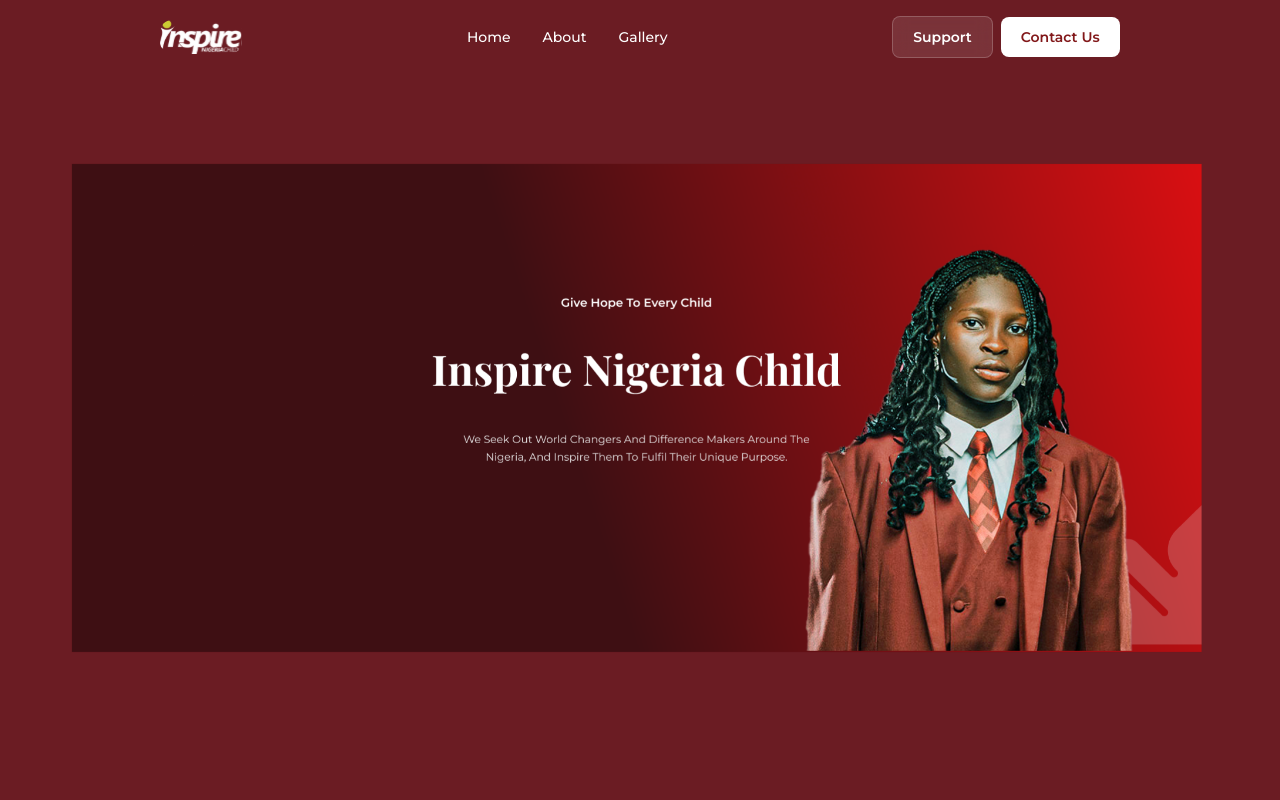
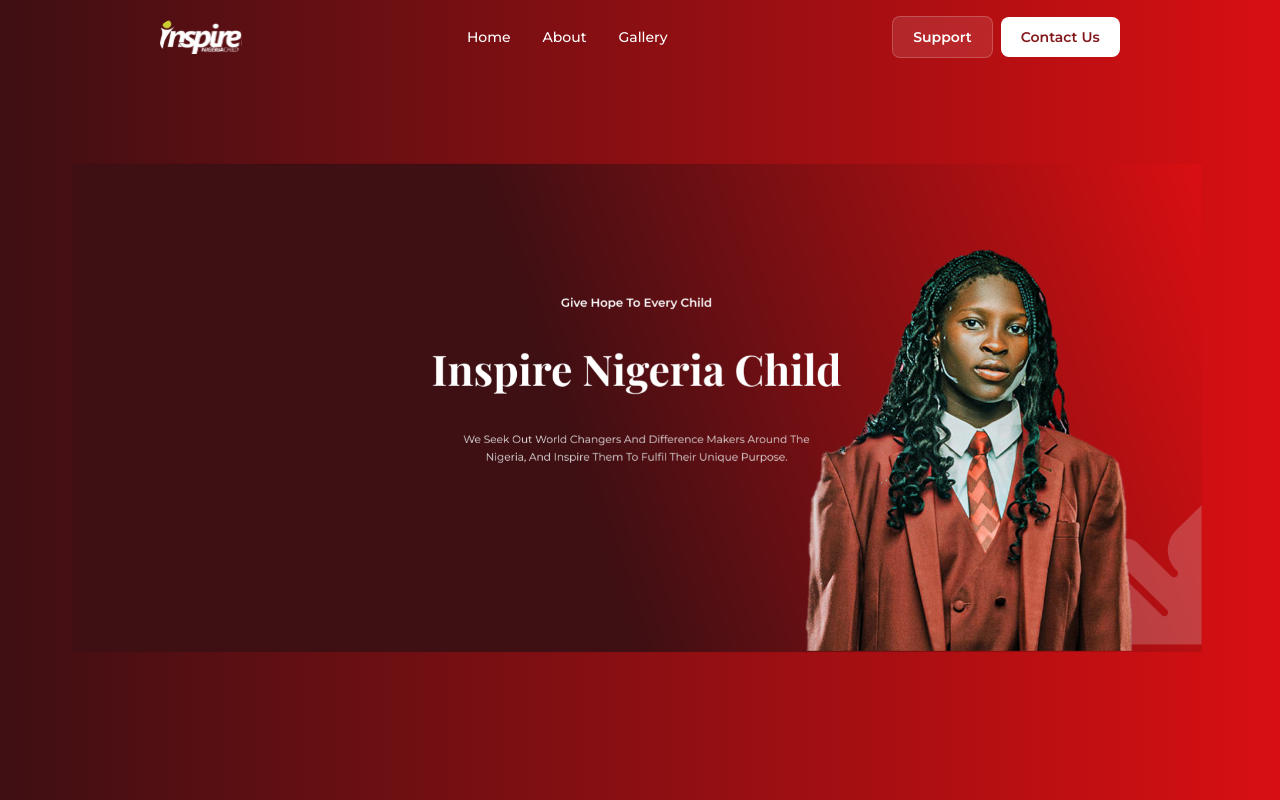
Before and after one commit to Oluwaseyi-vibex/Inspire, a Next.js app: page / in a window 1280 px wide. Shown: the top 800 px of the page. Built offline with nearby package versions, Linux system fonts and the light colour scheme; a web font is replaced by a local one.

Commit message:
fix: make background transparent so body gradient shows

```diff
--- a/app/globals.css
+++ b/app/globals.css
@@ -7,7 +7,7 @@
 }
 
 :root {
-  --background: #6b1c23;
+  --background: transparent;
   --foreground: #ffffff;
 }
 
@@ -20,7 +20,7 @@
 
 @media (prefers-color-scheme: dark) {
   :root {
-    --background: #3a0f12;
+    --background: transparent;
     --foreground: #f0f0f0;
   }
 }
```
